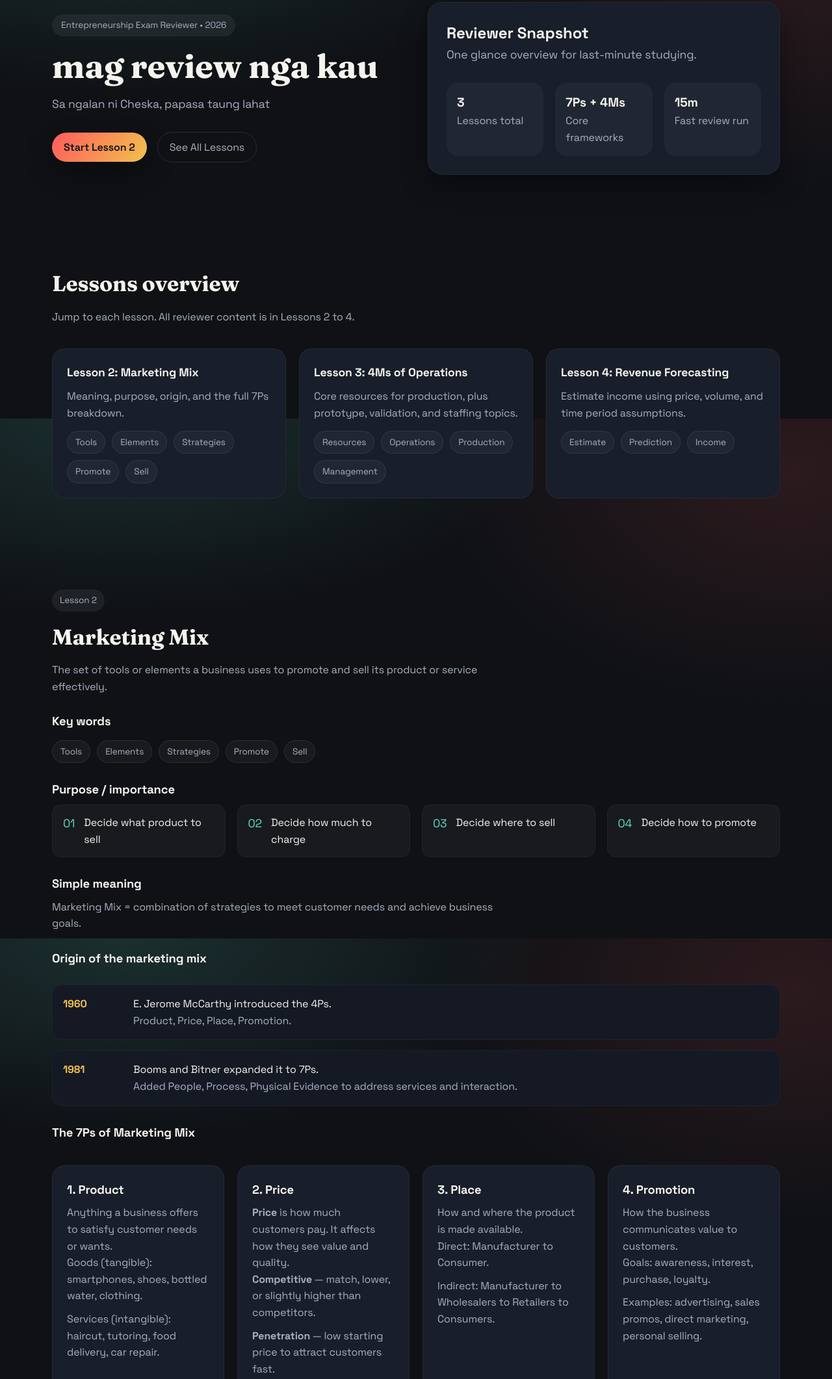
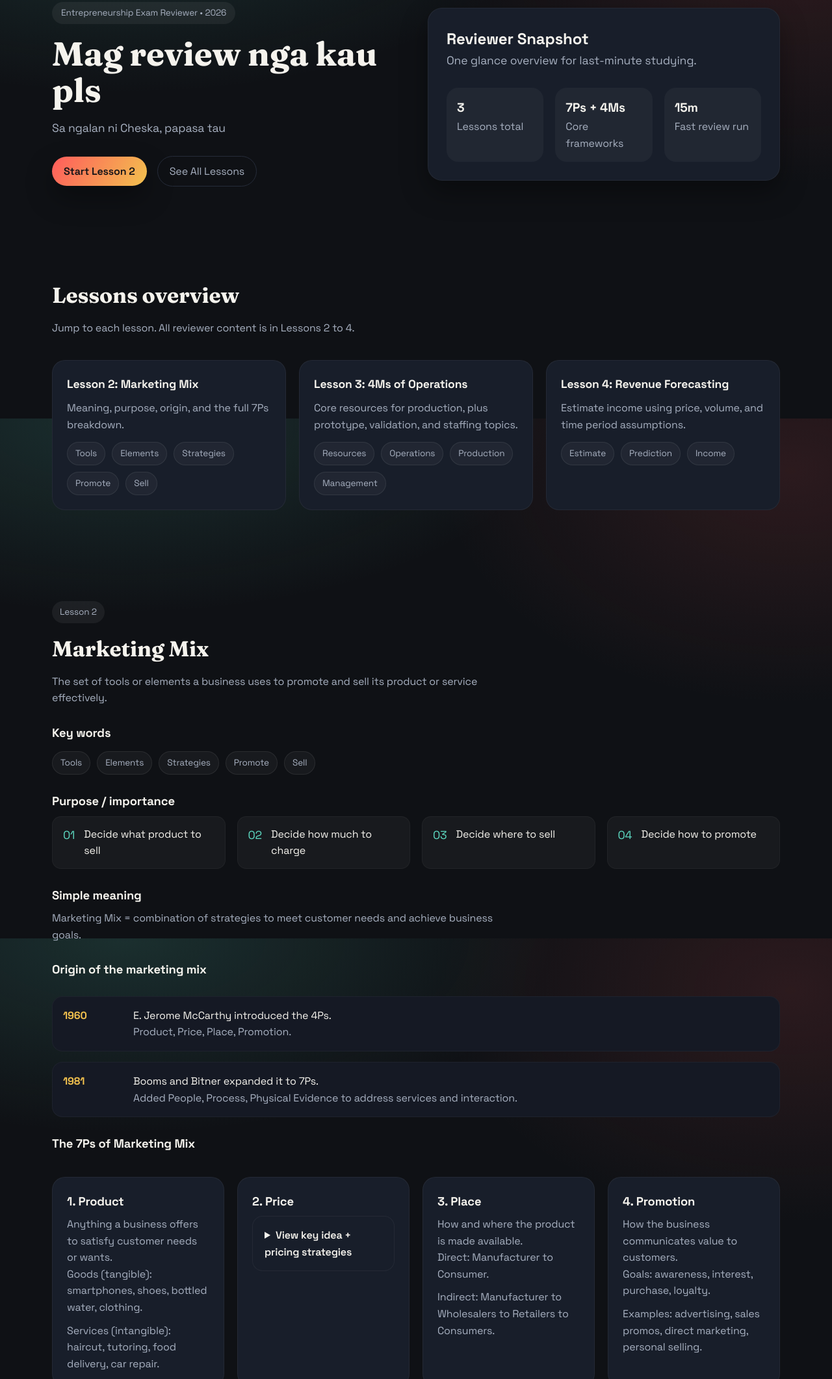
Before and after one commit to dontgiveupneverquit-netizen/ALBERTMAGREVIEWKAYOentrep.github.io, a plain HTML site: page index.html in a window 1280 px wide. Shown: the part 156-2278 px from the top of the page at 65% size. Drawn offline with Linux system fonts and the light colour scheme.

Commit message:
Update index.html

```diff
--- a/index.html
+++ b/index.html
@@ -425,9 +425,9 @@
       <div class="container hero-grid">
         <div>
           <div class="pill">Entrepreneurship Exam Reviewer • 2026</div>
-          <h1>mag review nga kau</h1>
+          <h1>Mag review nga kau pls</h1>
           <p>
-           Sa ngalan ni Cheska, papasa taung lahat
+            Sa ngalan ni Cheska, papasa tau
           </p>
           <div class="hero-actions">
             <a class="cta" href="#lesson-2">Start Lesson 2</a>
@@ -559,7 +559,9 @@
             </div>
             <div class="card reveal">
               <h3>2. Price</h3>
-              <p><strong>Price</strong> is how much customers pay. It affects how they see value and quality.</p>
+              <details>
+                <summary>View key idea + pricing strategies</summary>
+                <p class="section-sub"><strong>Price</strong> is how much customers pay. It affects how they see value and quality.</p>
                 <div class="mini-list">
                   <div><strong>Competitive</strong> — match, lower, or slightly higher than competitors.</div>
                   <div><strong>Penetration</strong> — low starting price to attract customers fast.</div>
@@ -571,6 +573,7 @@
                   <div><strong>Cost-plus</strong> — add markup to cost.</div>
                   <div><strong>Formula:</strong> Selling Price = Unit Cost + (Unit Cost x Markup Percentage).</div>
                 </div>
+              </details>
             </div>
             <div class="card reveal">
               <h3>3. Place</h3>
```
Lines whose indentation alone changed are shown as unchanged.
